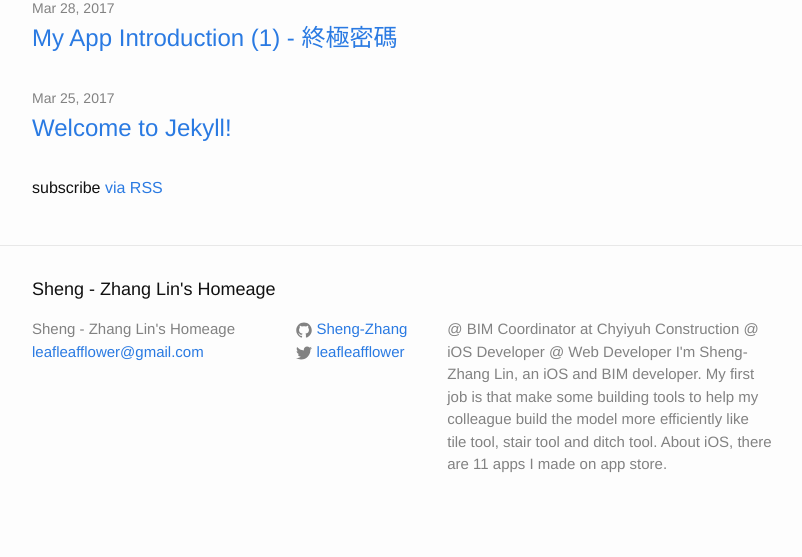
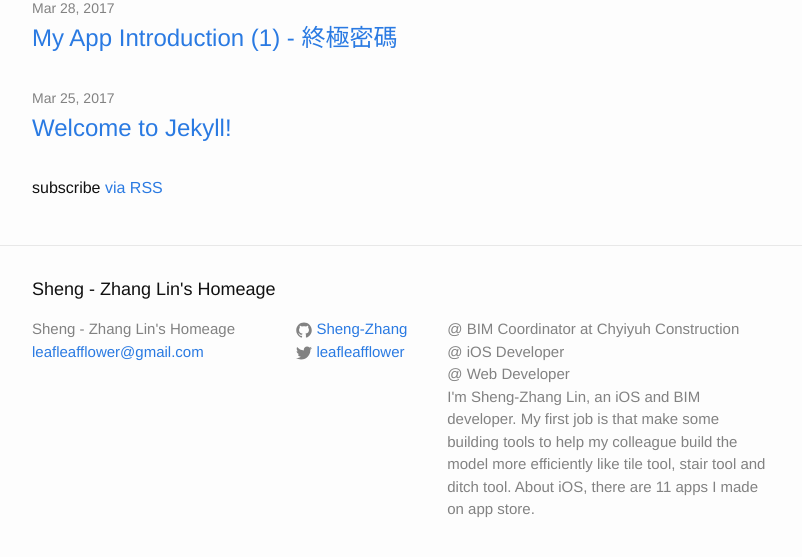
Before and after one commit to Sheng-Zhang/Sheng-Zhang.github.io, a Jekyll site: the page built from index.html, in a window 1280 px wide, cut to the strip 341-922 px from the top of the page. Shown: the top 557 px of the strip, without its empty margins (238-1040 px from the left). Built offline with Jekyll 4.4.1, drawn with Linux system fonts in a browser that asks for light colours.

Commit message:
My history

```diff
--- a/_config.yml
+++ b/_config.yml
@@ -10,9 +10,9 @@ title: Sheng - Zhang Lin's Homeage
 email: leafleafflower@gmail.com
 description: > # this means to ignore newlines until "baseurl:"
 
-  @ BIM Coordinator at Chyiyuh Construction
-  @ iOS Developer
-  @ Web Developer
+  @ BIM Coordinator at Chyiyuh Construction</br>
+  @ iOS Developer</br>
+  @ Web Developer</br>
 
   I'm Sheng-Zhang Lin, an iOS and BIM developer. My first job is that make
   some building tools to help my colleague build the model more efficiently
```
